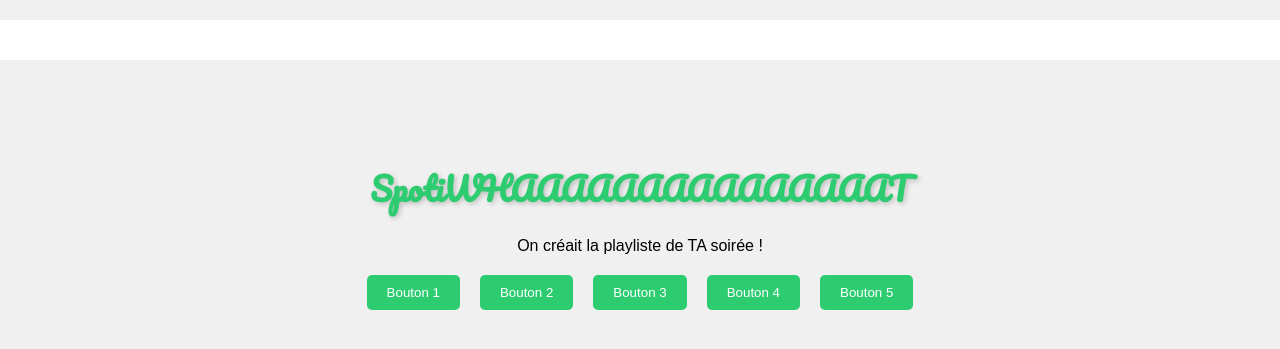
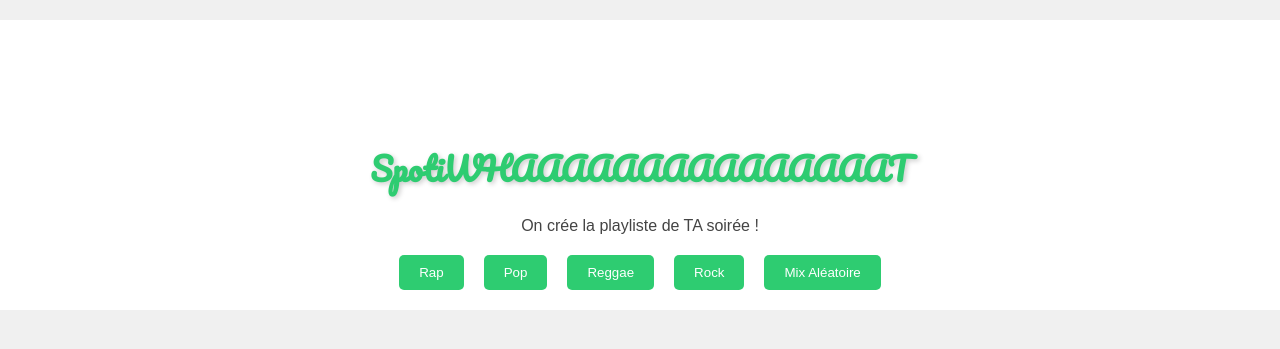
Before and after one commit to vyktron/spotiwhat, a Flask app: page / in a window 1280 px wide. Shown: the top 349 px of the page. Run offline with Flask 3, Linux system fonts and the light colour scheme.

Commit message:
App prête à l'automatisation

```diff
--- /dev/null
+++ b/App/app.py
@@ -0,0 +1,43 @@
+from flask import Flask, render_template, request
+import os
+
+template_path = os.path.dirname(os.path.abspath(__file__))
+
+app = Flask(__name__, template_folder=template_path)
+
+# Liste de noms de boutons
+button_names = ['Rap', 'Pop', 'Reggae', 'Rock', 'Mix Aléatoire']
+
+X=['1','2']
+L1 = [X, 'b', 'c', 'd', 'e']
+L2 = ['f', 'g', 'h', 'i', 'j']
+L3 = ['k', 'l', 'm', 'n', 'o']
+L4 = ['p', 'q', 'r', 's', 't']
+L5 = ['u', 'v', 'w', 'x', 'y']
+
+@app.route('/')
+def index():
+    title = "SpotiWHAAAAAAAAAAAAAAAT"
+    return render_template('index.html', title=title, button_names=button_names, selected_list=None)
+
+@app.route('/show_list', methods=['POST'])
+def show_list():
+    button_name = request.form.get('button_name')
+    selected_list = get_list_for_button(button_name)
+    title = "List " + button_name
+    return render_template('index.html', title=title, button_names=button_names, selected_list=selected_list)
+
+def get_list_for_button(button_name):
+    if button_name == 'Rap':
+        return L1
+    elif button_name == 'Pop':
+        return L2
+    elif button_name == 'Reggae':
+        return L3
+    elif button_name == 'Rock':
+        return L4
+    elif button_name == 'Mix Aléatoire':
+        return L5
+
+if __name__ == '__main__':
+    app.run(debug=True)
--- /dev/null
+++ b/App/index.html
@@ -0,0 +1,31 @@
+<!DOCTYPE html>
+<html>
+<head>
+    <title>{{ title }}</title>
+    <link rel="stylesheet" type="text/css" href="{{ url_for('static', filename='style.css') }}">
+    <link rel="stylesheet" href="https://fonts.googleapis.com/css2?family=Pacifico&display=swap">
+</head>
+<body>
+    <div class="container">
+        <h1 style="font-family: 'Pacifico', cursive;">{{ title }}</h1>
+        <p class="styled-paragraph">On crée la playliste de TA soirée !</p>
+        <div class="button-container">
+            {% for button_name in button_names %}
+                <form action="/show_list" method="post">
+                    <button type="submit" class="styled-button" name="button_name" value="{{ button_name }}">{{ button_name }}</button>
+                </form>
+            {% endfor %}
+        </div>
+        <div id="list-container">
+            {% if selected_list %}
+                <p class="styled-paragraph">Liste :</p>
+                <ul>
+                    {% for item in selected_list %}
+                        <li>{{ item }}</li>
+                    {% endfor %}
+                </ul>
+            {% endif %}
+        </div>
+    </div>
+</body>
+</html>
--- a/Site/static/style.css
+++ b/App/static/style.css
@@ -38,3 +38,10 @@ h1 {
 .styled-button:hover {
     background-color: #27ae60; /* Couleur verte plus foncée au survol */
 }
+
+.styled-paragraph {
+    font-family: 'Raleway', sans-serif;
+    color: #444; /* Légèrement plus clair que le gris */
+    margin: 20px 0;
+    text-align: center;
+}
--- a/Site/index.html
+++ /dev/null
@@ -1,23 +0,0 @@
-<!DOCTYPE html>
-<html>
-<head>
-    <title>{{ title }}</title>
-    <link rel="stylesheet" type="text/css" href="{{ url_for('static', filename='style.css') }}">
-    <link rel="stylesheet" href="https://fonts.googleapis.com/css2?family=Pacifico&display=swap">
-
-</head>
-<body>
-    <div class="container"></div>
-    <h1 style="font-family: 'Pacifico', cursive;">{{ title }}</h1>
-        <p>On créait la playliste de TA soirée !</p>
-        <div class="button-container">
-            <button class="styled-button">Bouton 1</button>
-            <button class="styled-button">Bouton 2</button>
-            <button class="styled-button">Bouton 3</button>
-            <button class="styled-button">Bouton 4</button>
-            <button class="styled-button">Bouton 5</button>
-        </div>
-
-    </div>
-</body>
-</html>
--- a/Site/site.py
+++ /dev/null
@@ -1,16 +0,0 @@
-from flask import Flask, render_template
-import os
-
-
-template_path = os.path.dirname(os.path.abspath(__file__))
-
-app = Flask(__name__, template_folder=template_path)
-
-
-@app.route('/')
-def index():
-    title = "SpotiWHAAAAAAAAAAAAAAAT"
-    return render_template('index.html', title=title)
-
-if __name__ == '__main__':
-    app.run(debug=True)
```
Also changed, not shown: App/static/script.js (added, +31 -0 lines).
